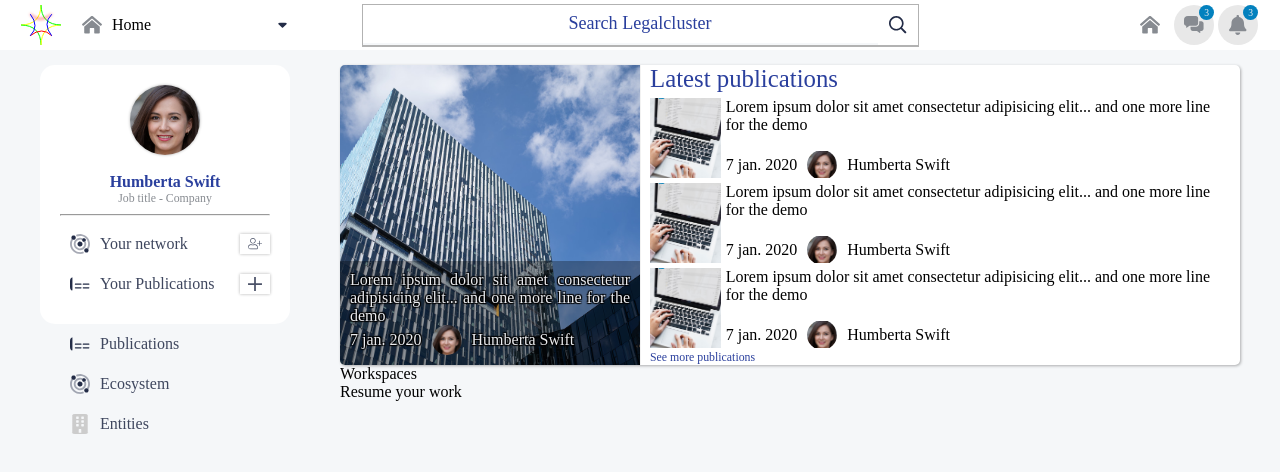
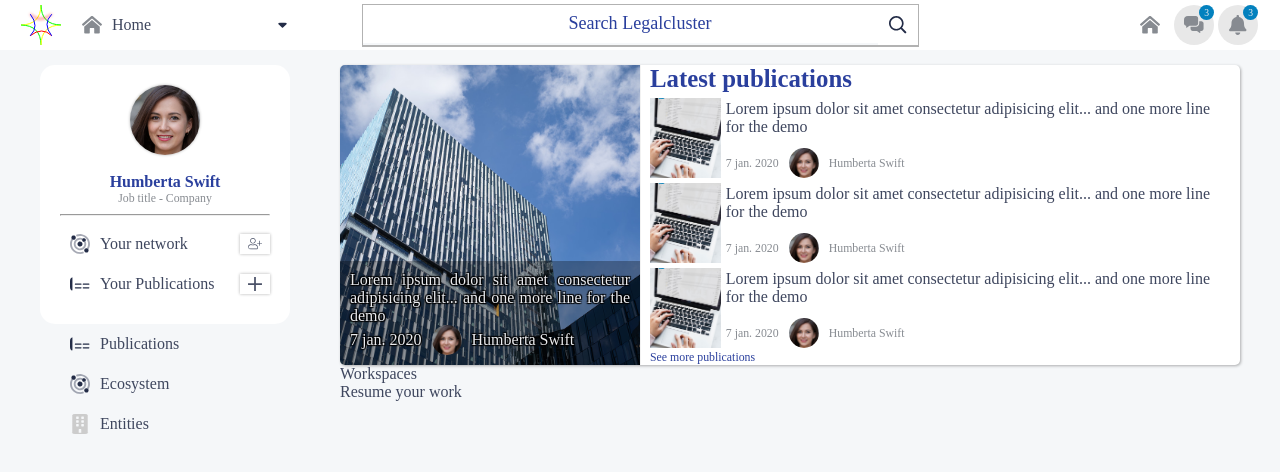
Before and after one commit to JamJestJam/React, a React (Create React App) app: page / in a window 1280 px wide. Shown: the top 472 px of the page. Built offline with nearby package versions, Linux system fonts and the light colour scheme.

Commit message:
Poprawienie szaty graficznej publikacji

```diff
--- a/src/Components/Common/DropDown/index.tsx
+++ b/src/Components/Common/DropDown/index.tsx
@@ -1,5 +1,6 @@
 import React, { FC, useState, useEffect } from "react";
 import {
+    LinkS,
     TriangleConentLeft,
     TriangleConentRight,
 } from "../../../StyledHelpers/Controls";
@@ -42,7 +43,11 @@ const DropDown: FC<IDropDown> = (props) => {
 
     return (
         <ExpanderS onClick={StopProp}>
-            <ExpanderButtonS onClick={ChangeExpand} Expanded={State.Expanded}>
+            <LinkS to="#">
+                <ExpanderButtonS
+                    onClick={ChangeExpand}
+                    Expanded={State.Expanded}
+                >
                     <TriangleConentLeft>
                         <BoxIcon
                             IconType={props.LeftIcon}
@@ -62,6 +67,7 @@ const DropDown: FC<IDropDown> = (props) => {
                         </RoundS>
                     </TriangleConentRight>
                 </ExpanderButtonS>
+            </LinkS>
             <ContentS
                 Expanded={State.Expanded}
                 Height={props.Height || "100vh"}
--- a/src/Components/HomePage/Publications/Publication/css.ts
+++ b/src/Components/HomePage/Publications/Publication/css.ts
@@ -1,4 +1,6 @@
+import { FontSize } from './../../../../StyledHelpers/Fonts';
 import styled from "styled-components";
+import { Colors } from './../../../../StyledHelpers/Colors';
 
 export const ContentS = styled.div`
     display: flex;
@@ -10,16 +12,25 @@ export const PublicationS = styled.div`
     display: flex;
     flex-direction: column;
     margin-left: 5px;
+    padding: 2px 0 0 0;
 `;
 
 export const PublicationTextS = styled.div`
-    flex: 2;
+    align-items: flex-start;
+    margin-bottom: auto;
 `;
 
 export const PubDataS = styled.div`
+    color: ${Colors.GrayFont};
+    font-size: ${FontSize[12]};
+    margin-top: auto;
+    align-items: flex-end;
     display: flex;
     overflow: hidden;
     align-items: center;
-    flex: 1;
-    height: 32px;
 `;
+
+export const NameS = styled.div`
+    color: ${Colors.MainFont};
+    font-weight: bold;
+`;
--- a/src/Components/HomePage/Publications/css.ts
+++ b/src/Components/HomePage/Publications/css.ts
@@ -30,6 +30,7 @@ export const TitleS = styled.div`
     color: ${Colors.BlueFont};
     font-size: ${FontSize[24]};
     height: fit-content;
+    font-weight: bolder;
 `;
 
 export const SeeMoreS = styled.div`
--- a/src/Components/LeftMenu/Button/css.ts
+++ b/src/Components/LeftMenu/Button/css.ts
@@ -4,7 +4,6 @@ import { IconSize } from "../../Common/Icon/IconSize";
 
 
 export const ButtonS = styled.div`
-    color: ${Colors.MainFont};
     display: flex;
 `;
 
--- a/src/Components/TopBar/css.ts
+++ b/src/Components/TopBar/css.ts
@@ -13,7 +13,6 @@ export const TobBarS = styled.div`
 export const EmElementS = styled.div`
     display: flex;
     align-items: center;
-    color: ${Colors.MainFont};
 `;
 
 export const PlatformS = styled.div`
--- a/src/styledHelpers/GlobalStyles.ts
+++ b/src/styledHelpers/GlobalStyles.ts
@@ -5,5 +5,6 @@ export const GlobalStyles = createGlobalStyle`
   body {
     background-color: ${Colors.Bg2};
     margin: 0;
+    color: ${Colors.MainFont};
   }
 `;
```
Lines whose indentation alone changed are shown as unchanged.
